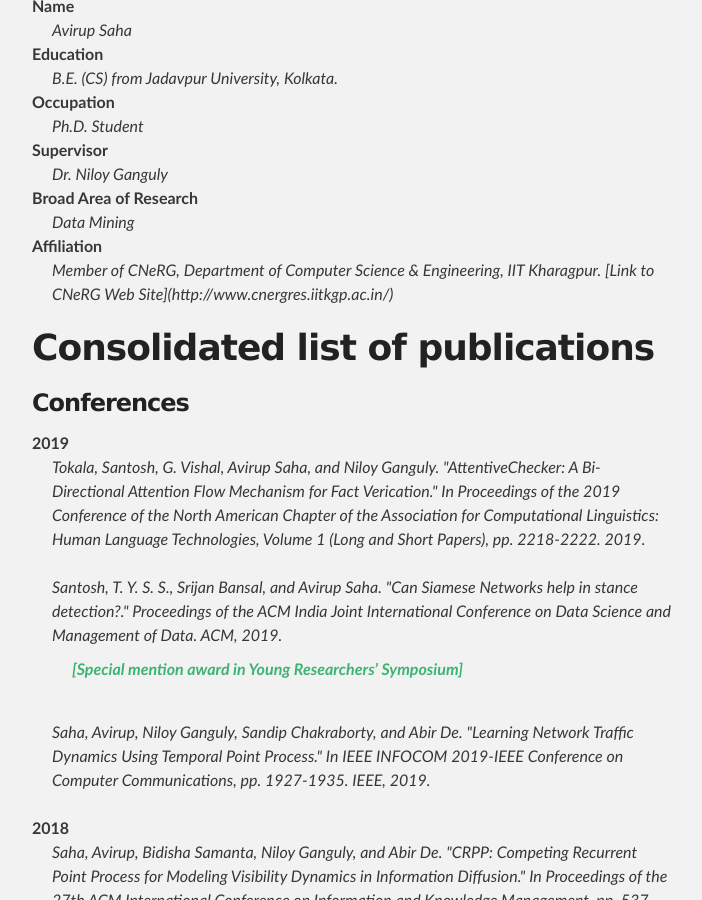
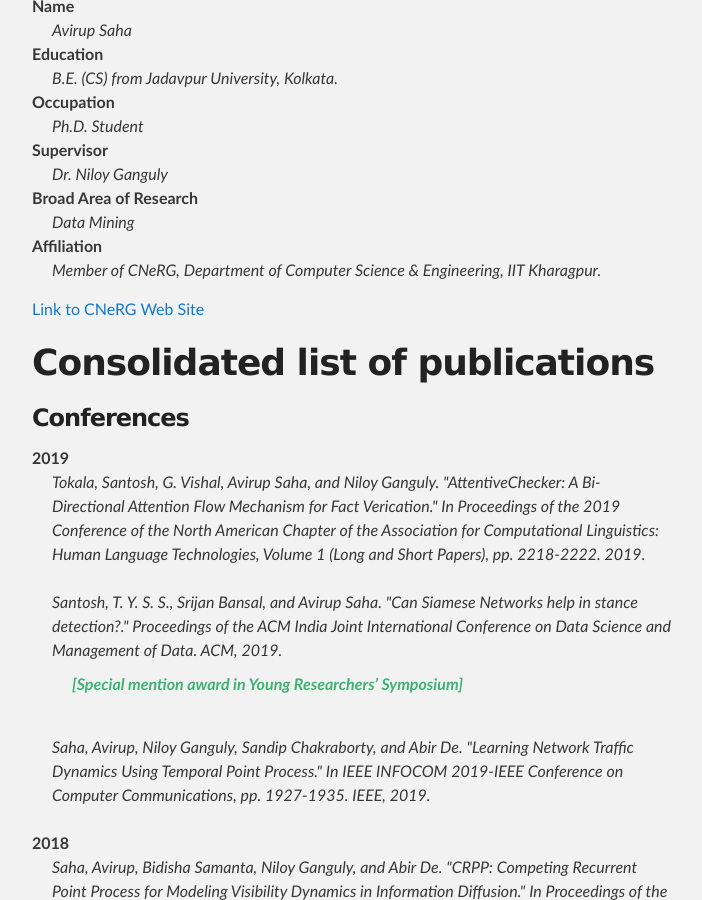
Before and after one commit to ASCARATHIRA/ASCARATHIRA.github.io, a Jekyll site: the page built from index.md, in a window 1280 px wide and 900 px high, scrolled down 376 px. Shown: the whole window, without its empty margins (288-990 px from the left). Built offline with Jekyll 4.4.1, drawn with Linux system fonts in a browser that asks for light colours; our own code applies the rules of GitHub Pages for plain Markdown files.

Commit message:
Update index.md

```diff
--- a/index.md
+++ b/index.md
@@ -18,8 +18,9 @@ layout: default
 <dt>Broad Area of Research</dt>
 <dd>Data Mining</dd>
 <dt>Affiliation</dt>
-<dd>Member of CNeRG, Department of Computer Science & Engineering, IIT Kharagpur. [Link to CNeRG Web Site](http://www.cnergres.iitkgp.ac.in/)</dd>
+<dd>Member of CNeRG, Department of Computer Science & Engineering, IIT Kharagpur. </dd>
 </dl>
+[Link to CNeRG Web Site](http://www.cnergres.iitkgp.ac.in/)
 
 
 
```
